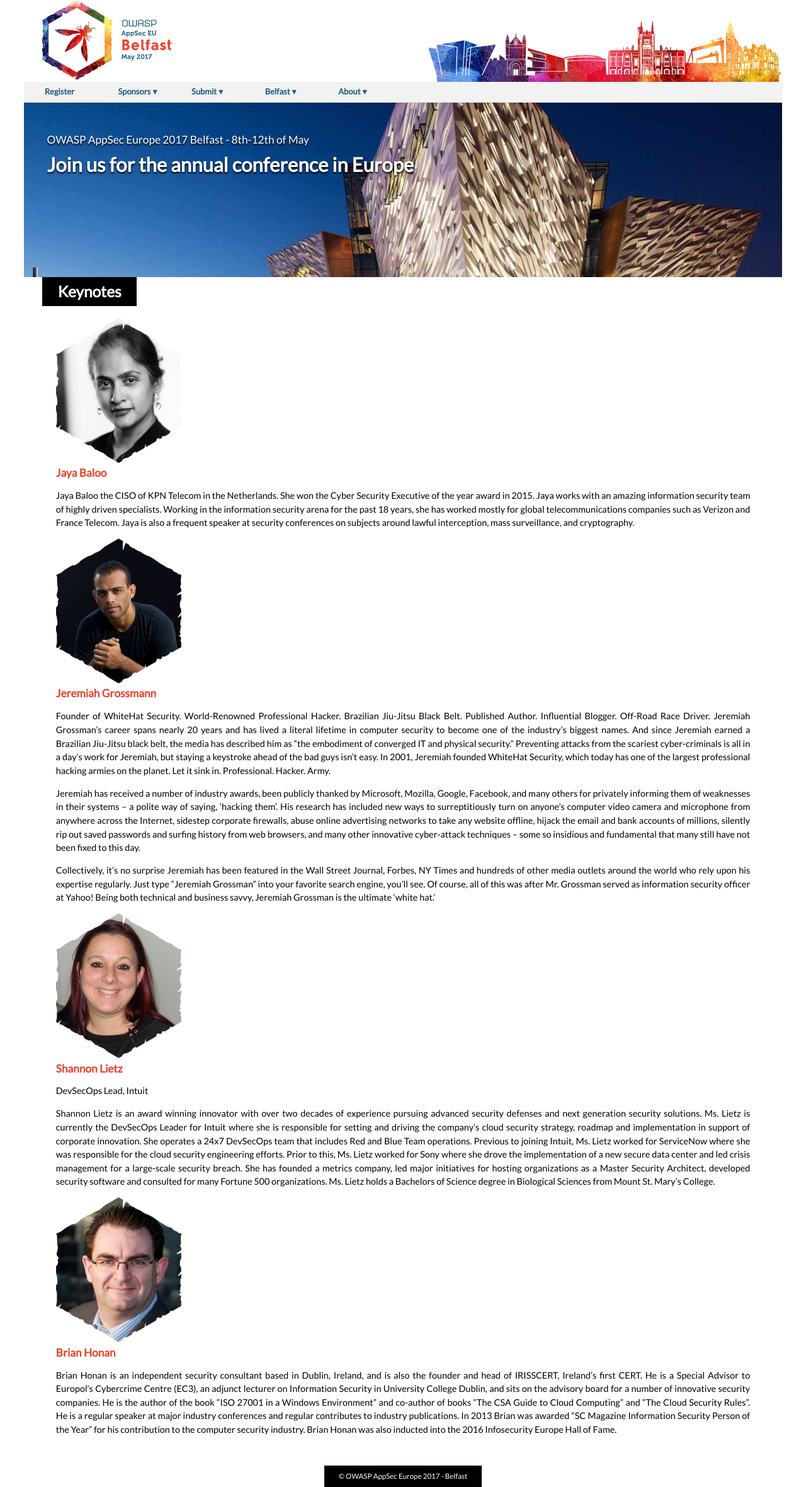
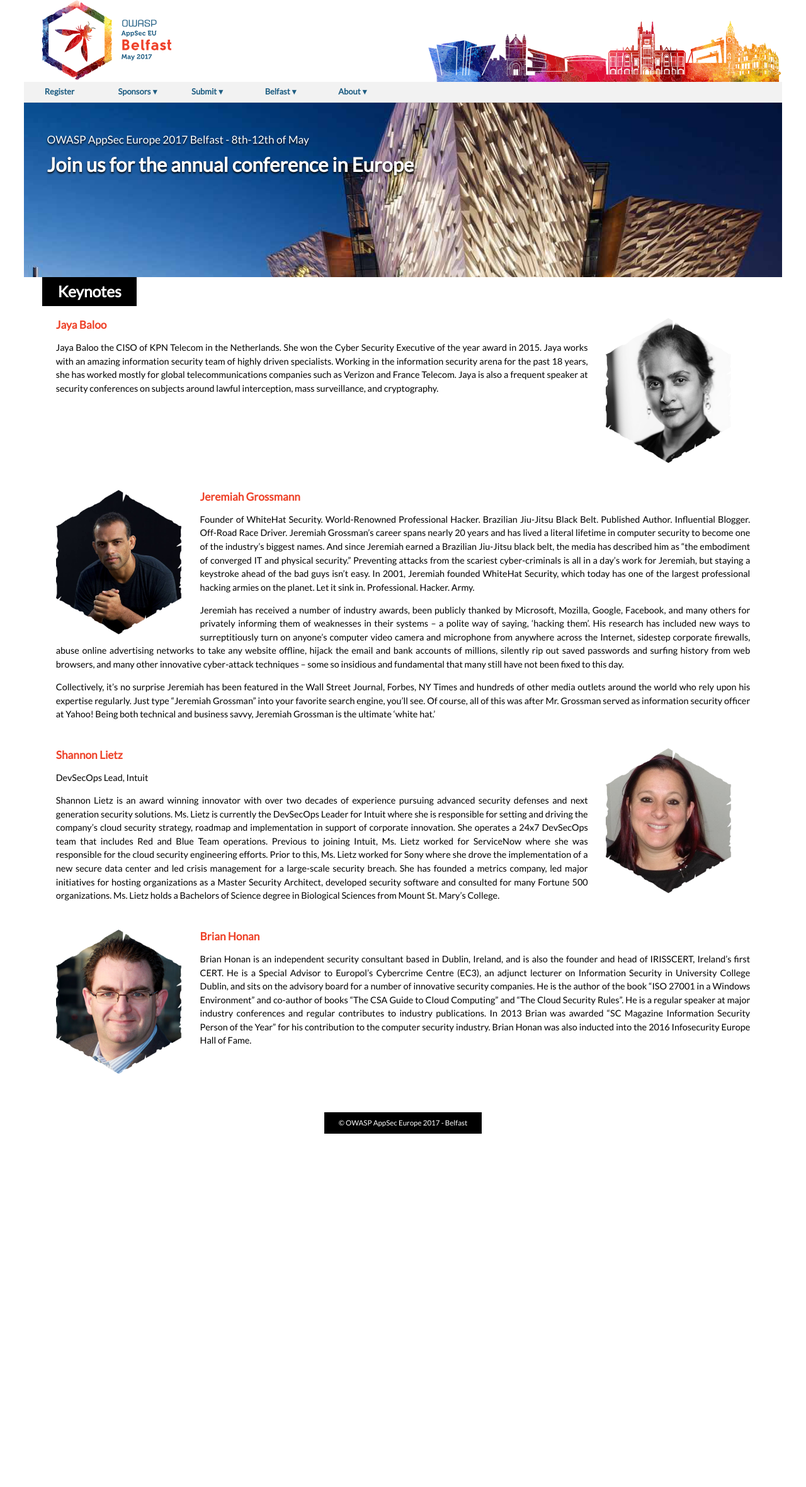
Before and after one commit to OWASP/AppSecEurope2017, a Jekyll site: the page built from program/keynotes.md, in a window 1280 px wide. Shown: the whole page at 63% size. Built offline with Jekyll 4.4.1, drawn with Linux system fonts in a browser that asks for light colours; after the commit the page ends 1800 px from its top, so only the background shows below that.

Commit message:
Slightly improved keynote page

```diff
--- a/assets/css/style.scss
+++ b/assets/css/style.scss
@@ -381,6 +381,23 @@
 			background-size: cover;
 		}
 	}
+	.keynotepage {
+		img {
+			float: left;
+			width: 200px;
+			margin-right: 2em;
+			margin-bottom: 1em;
+		}
+		li:nth-child(2n+1) img {
+			float: right;
+ 			margin-left: 2em;
+		}
+		li {
+			display: table;
+			clear: both;
+			margin-bottom: 2em;
+		}
+	}
 }
 
 
@@ -478,7 +495,22 @@
 		.keynoters img {
 			width: 50%;
 		}
-
+		.keynotepage {
+			img {
+				float: none;
+				width: 200px;
+				margin-right: 0em;
+				margin-bottom: 0em;
+			}
+			li:nth-child(2n+1) img {
+				float: none;
+	 			margin-left: 0em;
+			}
+			li {
+				display: block;
+				clear: both;
+			}
+		}
 		aside {
 			width: 100%;
 			margin-left: 0;
--- a/program/keynotes.md
+++ b/program/keynotes.md
@@ -4,10 +4,10 @@
 
 # {{page.title}}
 
-<ul class="keynotes">
+<ul class="keynotes keynotepage">
 {% for item in site.data.keynoters %}
 <li id="{{item.name}}">
-<img src="/assets/images/mask.png" alt="{{item.name}}" class="masked" style="background-image: url(/assets/images/{{item.image}}); width: 200px;">
+<img src="/assets/images/mask.png" alt="{{item.name}}" class="masked" style="background-image: url(/assets/images/{{item.image}});">
 <h3>{{item.name}}</h3>
 <p>{{item.description | markdownify}}</p>
 </li>
```
